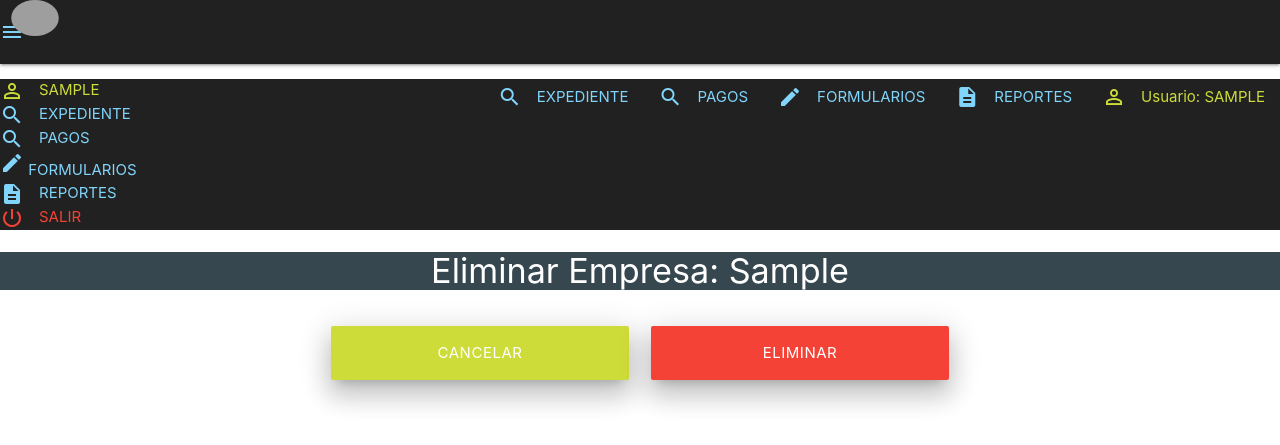
After one commit to IT-Espaderos-Azurdia/sistemaeya, a Django app: page /eliminar_expediente/1/ in a window 1280 px wide. The commit adds this page. Shown: the top 445 px of the page. Run offline with Django 3.2, Linux system fonts and the light colour scheme; a user stored in the database is signed in; tables that the repository leaves empty hold one stand-in row (values such as "Sample post"); some libraries are stand-ins or nearby versions; grey boxes are pictures that could not be loaded.

Commit message:
eliminar expediente

```diff
--- /dev/null
+++ b/sistema/templates/sistema/eliminar/expediente.html
@@ -0,0 +1,38 @@
+{% extends 'sistema/base/base.html' %}
+{% load staticfiles %}
+
+{% block content %}
+
+<div class="row white" style="margin-bottom: 0px;">
+  <form method="post">
+    {% csrf_token %}
+
+    <div class="row white" >
+
+      <div class="center blue-grey darken-3 s12 l12 white-text">
+        <h4 >
+          Eliminar Empresa: {{ expediente.cliente }}
+        </h4>
+      </div>
+      <br>
+     <div class="row">
+      <div class="row col l3 offset-l3 s12">
+        <a class=" col l12 s12 btn-large waves-effect waves-light lime white-text z-depth-4 " href="/sistema/">
+          Cancelar
+        </a>
+      </div>
+      <div class="row col l3 s12">
+        <button class=" col l12 s12 btn-large waves-effect waves-light red white-text z-depth-4 " type="sumit">
+          Eliminar
+        </button>
+      </div>
+     </div>
+
+    </div>
+
+  </form>
+
+</div>
+
+
+{% endblock content %}
--- a/sistema/urls.py
+++ b/sistema/urls.py
@@ -17,7 +17,7 @@ urlpatterns = [
 
 	url(r'^empresa/reporte/$', views.ReporteEmpresa, name='ReporteEmpresa'),
 	url(r'^empresa/expediente/$', views.ExpedienteEmpresa, name='ExpedienteEmpresa'),
-
+	url(r'^eliminar_expediente/(?P<id_expediente>\d+)/$', login_required(views.eliminar_expediente), name='eliminar_expediente'),
 	url(r'^sistema/reportes/$', login_required(views.sistema_reporte), name='sistema_reporte'),
 	url(r'^reporte/$', login_required(views.reporte_uno), name='reporte_uno'),
 
--- a/sistema/views.py
+++ b/sistema/views.py
@@ -33,11 +33,13 @@ def sistema_reporte(request):
 		Nombre_empresa = Empresa.objects.only('nombre').get(id=empresa)
 		op_mes = OperacionMes.objects.filter(empresa=empresa,mes=fecha[1],anio=fecha[0])
 		Precio_Total = 0
-
+		Total_Pago = 0
+		Listado_Pagos = None
 		if reporte == '0':
 			if op_mes.first() is not None:
 				listado = Expediente.objects.all().filter(operacionmes__empresa__id=empresa,operacionmes__anio=fecha[0],operacionmes__mes=fecha[1])
 				listprecio = []
+
 				for ex in listado:
 					empresa = ex.operacionmes.empresa.id
 					cobros = ex.cobro.all()
@@ -53,7 +55,9 @@ def sistema_reporte(request):
 					listprecio.append([ex,precio])
 					Listado_Pagos = Abono.objects.filter(operacionmes__empresa__id=empresa,operacionmes__anio=fecha[0],operacionmes__mes=fecha[1])
 					Total_Pago = Abono.objects.filter(operacionmes__empresa__id=empresa,operacionmes__anio=fecha[0],operacionmes__mes=fecha[1]).aggregate(Sum('monto'))
+
 				context2 = {'fecha':str_fecha,'Empresa':Nombre_empresa,'key_reporte_uno':True,'key_reporte_dos':False,'listado':listado,'precio':listprecio,'Precio_Total':Precio_Total,'Listado_Pagos':Listado_Pagos,'Total_Pago':Total_Pago}
+
 			else:
 				context2 = {'key_reporte_uno':False,'key_reporte_dos':False}
 		else:
@@ -134,6 +138,8 @@ def ReporteEmpresa(request):
 
 		op_mes = OperacionMes.objects.filter(empresa=empresa,mes=fecha[1],anio=fecha[0])
 		Precio_Total = 0
+		Total_Pago = 0
+		Listado_Pagos = None
 		if op_mes.first() is not None:
 			listado = Expediente.objects.all().filter(operacionmes__empresa__id=empresa,operacionmes__anio=fecha[0],operacionmes__mes=fecha[1])
 			listprecio = []
@@ -340,6 +346,21 @@ def update_expediente(request,id_expediente):
 	context = {'form':form,'key_Form':True,'Key_empresa':False}
 	return render(request,template,context)
 
+# Funcion Eliminar Expediente
+def eliminar_expediente(request,id_expediente):
+	if Expediente.objects.all().filter(id=id_expediente).exists():
+		expediente = Expediente.objects.get(id=id_expediente)
+		if request.method == 'POST':
+			expediente.docfile.delete()
+			expediente.delete()
+			return redirect('sistema')
+		template = "sistema/eliminar/expediente.html"
+		context = {'expediente':expediente}
+		return render(request,template,context)
+	else:
+		return redirect('sistema')
+
+
 # --------------------------------------------------------------------
 # --------------------- FUNCIONES CRUD PAGO --------------------------
 # --------------------------------------------------------------------
```
Also changed, not shown: sistema/templates/sistema/EmpresaExpedientes.html (+5 -3 lines), sistema/templates/sistema/sistema_home.html (+10 -0 lines), 1 other file.
